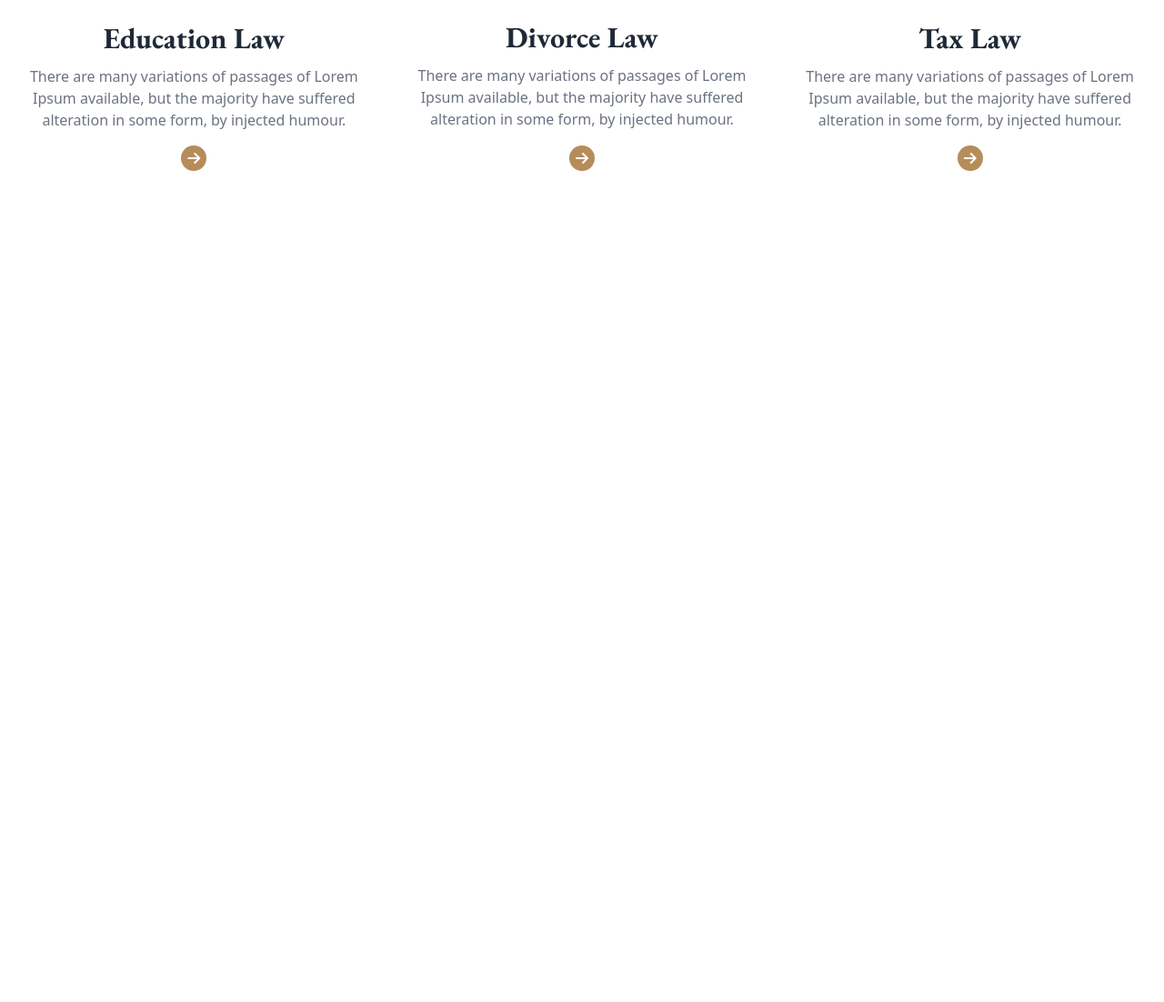
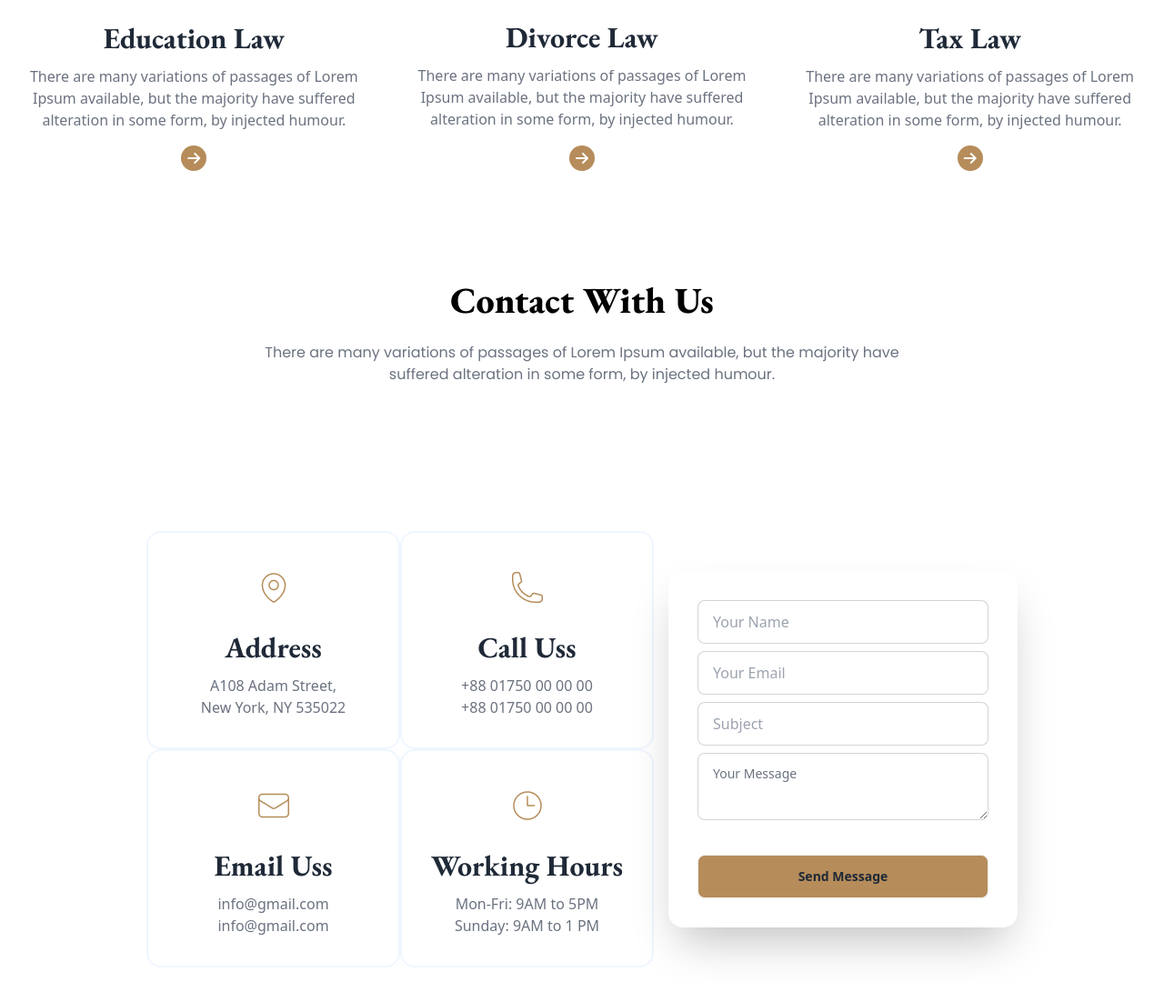
Before and after one commit to Sutradhar2071/legal-solution, a plain HTML site: page index.html in a window 1280 px wide. Shown: the part 1384-2486 px from the top of the page at 91% size. Before the commit the page ends 1684 px from the top, so only its background shows below. Drawn offline with nearby package versions, Linux system fonts and the light colour scheme.

Commit message:
contact section done

```diff
--- a/index.html
+++ b/index.html
@@ -40,6 +40,7 @@
               colors: {
                 clifford: '#da373d',
                 'btn-color':'#B68C5A',
+                'btn-bg':'rgb(243, 243, 243)',
 
               }
             }
@@ -224,6 +225,98 @@
           </div>
         </div>
       </section>
+
+      <!-- contact section -->
+
+      <section>
+
+        <!-- text -->
+
+        <div class="text-center space-y-4">
+          <h1 class="EB-Garamond font-extrabold text-[40px] text-black">Contact With Us</h1>
+          <p class="font-poppins text-gray-500">There are many variations of passages of Lorem Ipsum available, but the majority have <br> suffered alteration in some form, by injected humour.</p>
+        </div>
+
+        <!-- hero banner section  -->
+
+        <div class="hero bg-base-100 min-h-screen">
+          <div class="hero-content flex-col lg:flex-row">
+           <div class="grid grid-cols-1 lg:grid-cols-2  ">
+            <div class="card border-solid border-2 border-blue-50 ">
+              <figure class="px-10 pt-10">
+                <img
+                  src="./images/location.png"
+                  alt="Shoes"
+                  class="rounded-xl" />
+              </figure>
+              <div class="card-body space-y-2 items-center text-center">
+                <h2 class="card-title font-bold EB-Garamond text-[32px]">Address</h2>
+                <p class="text-gray-500" >A108 Adam Street, <br>
+                                            New York, NY 535022</p>
+              </div>
+            </div>
+            <div class="card border-solid border-2 border-blue-50  ">
+              <figure class="px-10 pt-10">
+                <img
+                  src="./images/call.png"
+                  alt="Shoes"
+                  class="rounded-xl" />
+              </figure>
+              <div class="card-body space-y-2 items-center text-center">
+                <h2 class="card-title font-bold EB-Garamond text-[32px]">Call Uss</h2>
+                <p class="text-gray-500" >+88 01750 00 00 00 <br>
+                                            +88 01750 00 00 00</p>
+              </div>
+            </div>
+            <div class="card border-solid border-2 border-blue-50 ">
+              <figure class="px-10 pt-10">
+                <img
+                  src="./images/email.png"
+                  alt="Shoes"
+                  class="rounded-xl" />
+              </figure>
+              <div class="card-body space-y-2 items-center text-center">
+                <h2 class="card-title font-bold EB-Garamond text-[32px]">Email Uss</h2>
+                <p class="text-gray-500" >info@gmail.com <br>
+                                            info@gmail.com</p>
+              </div>
+            </div>
+            <div class="card border-solid border-2 border-blue-50  ">
+              <figure class="px-10 pt-10">
+                <img
+                  src="./images/time.png"
+                  alt="Shoes"
+                  class="rounded-xl" />
+              </figure>
+              <div class="card-body space-y-2 items-center text-center">
+                <h2 class="card-title font-bold EB-Garamond text-[32px]">Working Hours</h2>
+                <p class="text-gray-500" >Mon-Fri: 9AM to 5PM <br>
+                                            Sunday: 9AM to 1 PM</p>
+              </div>
+            </div>
+           </div>
+            <div class="card bg-base-100 w-full max-w-sm shrink-0 shadow-2xl">
+              <form class="card-body">
+                <div class="form-control">
+                  <input type="text" placeholder="Your Name" class="input input-bordered">
+                </div>
+                <div class="form-control">
+                  <input type="email" placeholder="Your Email" class="input input-bordered" required />
+                </div>
+                <div class="form-control">
+                  <input type="text" placeholder="Subject" class="input input-bordered">
+                </div>
+                <div>
+                  <textarea name="" class="textarea textarea-bordered text-gray-500 w-[320px]" id="">Your Message</textarea>
+                </div>
+                <div class="form-control mt-6">
+                  <button class="btn bg-btn-color">Send Message</button>
+                </div>
+              </form>
+            </div>
+          </div>
+        </div>
+      </section>
     </main>
 
     <!-- footer section -->
```
